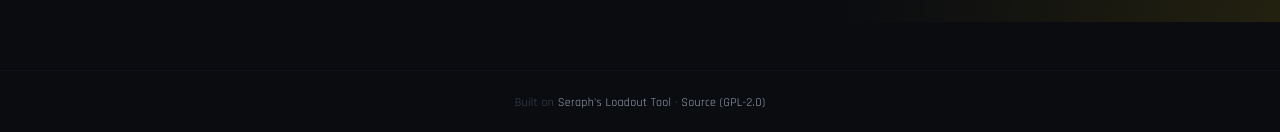
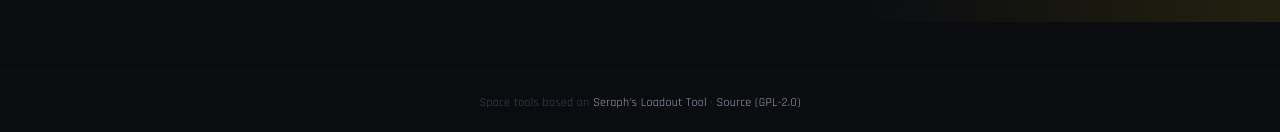
Before and after one commit to SmeagolDanger/swg-loadout, a React (Vite) app in the folder frontend/: page / in a window 1280 px wide. Shown: the part 730-862 px from the top of the page. Built offline with nearby package versions, Linux system fonts and the light colour scheme.

Commit message:
credit changes

```diff
--- a/frontend/src/App.jsx
+++ b/frontend/src/App.jsx
@@ -1,5 +1,5 @@
 import React from 'react';
-import { Routes, Route, Navigate } from 'react-router-dom';
+import { Routes, Route, Navigate, useLocation } from 'react-router-dom';
 import { useAuth } from './context/AuthContext';
 import Navbar from './components/Navbar';
 import WelcomeScreen from './components/WelcomeScreen';
@@ -15,6 +15,8 @@ import { CollectionsPage, CharacterDirectory, CollectionLeaderboard } from './co
 
 export default function App() {
   const { user, loading } = useAuth();
+  const { pathname } = useLocation();
+  const showCredits = pathname.startsWith('/tools') || pathname === '/';
 
   if (loading) {
     return (
@@ -59,8 +61,9 @@ export default function App() {
           <Route path="*" element={<Navigate to="/" replace />} />
         </Routes>
       </main>
+      {showCredits && (
         <footer className="text-center text-hull-400 text-xs font-display tracking-wide py-6 border-t border-hull-500/20 mt-12">
-        Built on{' '}
+          Space tools based on{' '}
           <a href="https://github.com/SeraphExodus/Seraphs-Loadout-Tool" target="_blank" rel="noopener noreferrer" className="text-hull-200 hover:text-plasma-400 transition-colors">
             Seraph's Loadout Tool
           </a>
@@ -69,6 +72,7 @@ export default function App() {
             Source (GPL-2.0)
           </a>
         </footer>
+      )}
     </div>
   );
 }
```
Also changed, not shown: 1 other file (tests, documents, lock files or other folders). Lines whose indentation alone changed are shown as unchanged.
